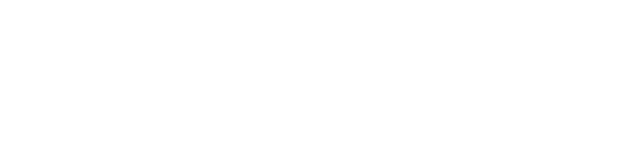
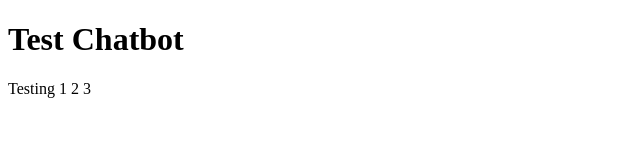
Before and after one commit to gerosal0905/test, a plain HTML site: page index.html in a window 1280 px wide. Shown: the whole page, without its empty margins (0-640 px from the left). Drawn offline with Linux system fonts and the light colour scheme.

Commit message:
Added content to index.html

```diff
--- a/index.html
+++ b/index.html
@@ -7,6 +7,7 @@
     <title>Document</title>
 </head>
 <body>
-
+    <h1> Test Chatbot</h1>
+    <p> Testing 1 2 3</p>
 </body>
 </html>
```
